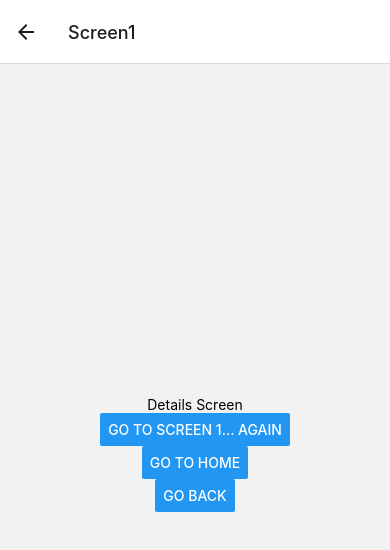
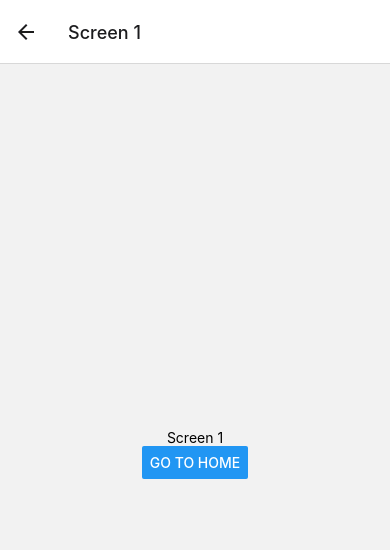
Before and after one commit to emily-foley/Workout-Plan-App, a React Native app in the folder portfolio2/: screen / in a window 390 px wide. Both pictures are taken after a click on the button "GO TO SCREEN 1". Shown: the top 550 px of the page. Built offline with nearby package versions, Linux system fonts and the light colour scheme.

Commit message:
April 19, 2022 9:09 PM

```diff
--- a/portfolio2/App.js
+++ b/portfolio2/App.js
@@ -9,13 +9,10 @@ import { StatusBar } from 'expo-status-bar';
 function Screen1({ navigation }) {
   return (
     <View style={{ flex: 1, alignItems: 'center', justifyContent: 'center' }}>
-      <Text>Details Screen</Text>
-      <Button
-        title="Go to Screen 1... again"
-        onPress={() => navigation.push('Screen1')}
-      />
+      <Text>Screen 1</Text>
+
       <Button title="Go to Home" onPress={() => navigation.navigate('Home')} />
-      <Button title="Go back" onPress={() => navigation.goBack()} />
+
     </View>
   );
 }
@@ -23,13 +20,8 @@ function Screen1({ navigation }) {
 function Screen2({ navigation }) {
   return (
     <View style={{ flex: 1, alignItems: 'center', justifyContent: 'center' }}>
-      <Text>Details Screen</Text>
-      <Button
-        title="Go to Screen 2... again"
-        onPress={() => navigation.push('Screen2')}
-      />
+      <Text>Screen 2</Text>
       <Button title="Go to Home" onPress={() => navigation.navigate('Home')} />
-      <Button title="Go back" onPress={() => navigation.goBack()} />
     </View>
   );
 }
@@ -40,11 +32,11 @@ function HomeScreen({navigation}) {
       <Text>Home Screen</Text>
       <Button
         title="Go to Screen 1"
-        onPress={() => navigation.navigate('Screen1')}
+        onPress={() => navigation.navigate('Screen 1')}
       />
       <Button
         title="Go to Screen 2"
-        onPress={() => navigation.navigate('Screen2')}
+        onPress={() => navigation.navigate('Screen 2')}
       />
     </View>
   );
@@ -57,8 +49,8 @@ function App() {
     <NavigationContainer>
       <Stack.Navigator>
         <Stack.Screen name="Home" component={HomeScreen} />
-        <Stack.Screen name="Screen1" component={Screen1} />
-        <Stack.Screen name="Screen2" component={Screen2} />
+        <Stack.Screen name="Screen 1" component={Screen1} />
+        <Stack.Screen name="Screen 2" component={Screen2} />
       </Stack.Navigator>
     </NavigationContainer>
   );
```
